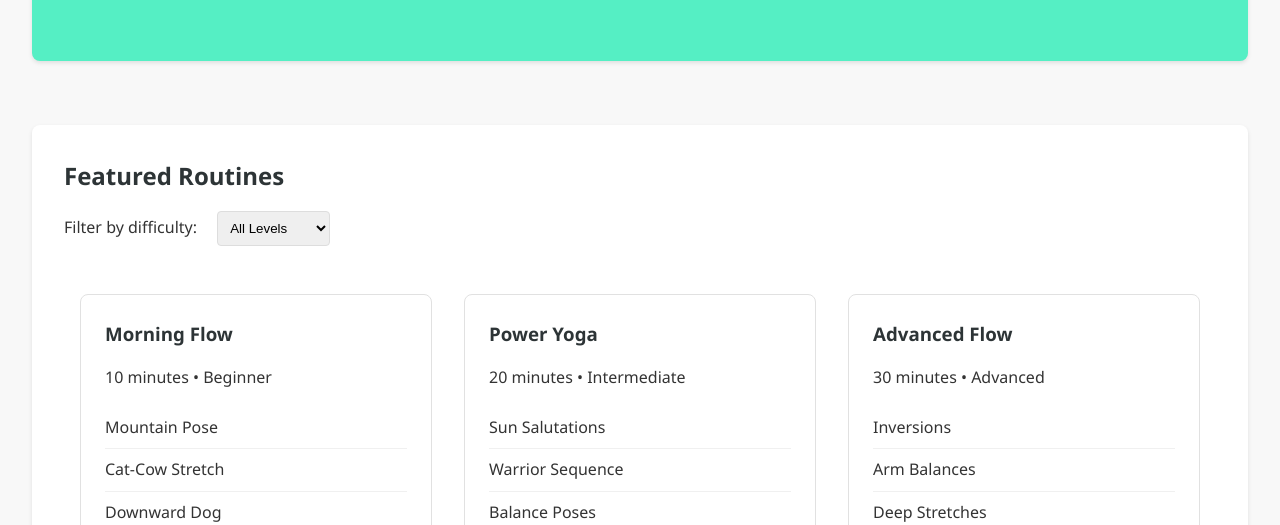
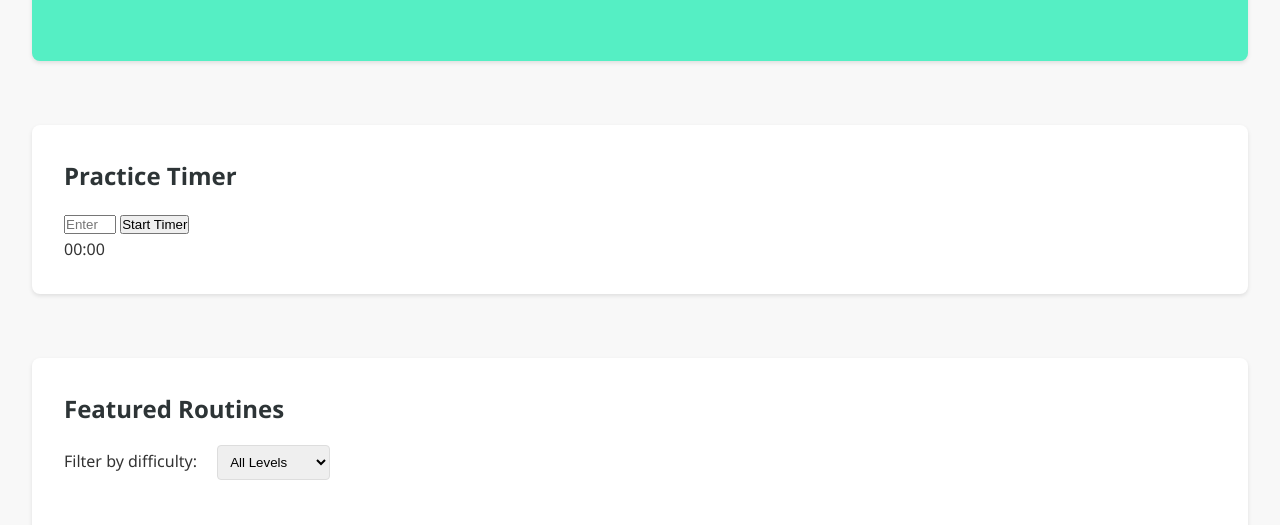
Before and after one commit to EdDiazGRS/EdDiazGRS.github.io, a plain HTML site: page index.html in a window 1280 px wide. Shown: the part 265-790 px from the top of the page. Drawn offline with Linux system fonts and the light colour scheme.

Commit message:
adding practice timer

```diff
--- a/index.html
+++ b/index.html
@@ -20,6 +20,15 @@
         <section id="hero">
             <h1>Daily Yoga Practice</h1>
             <p>Find your balance, one pose at a time</p>
+        </section>
+
+        <section id="timer">
+            <h2>Practice Timer</h2>
+            <div class="timer-container">
+                <input type="number" id="minutes-input" min="1" max="60" placeholder="Enter minutes">
+                <button onclick="startTimer()">Start Timer</button>
+                <div id="timer-display">00:00</div>
+            </div>
         </section>
 
         <section id="routines">
```
